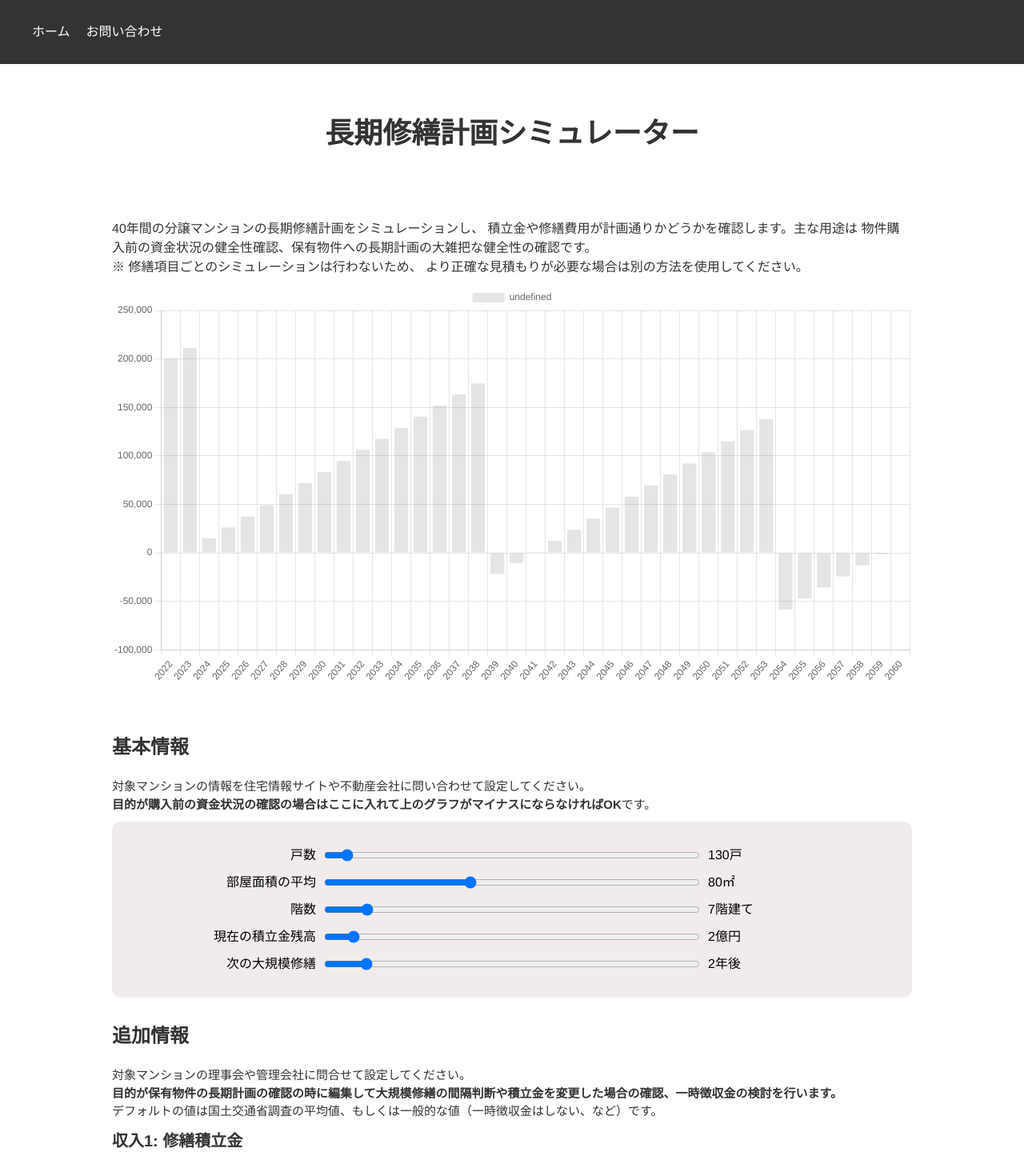
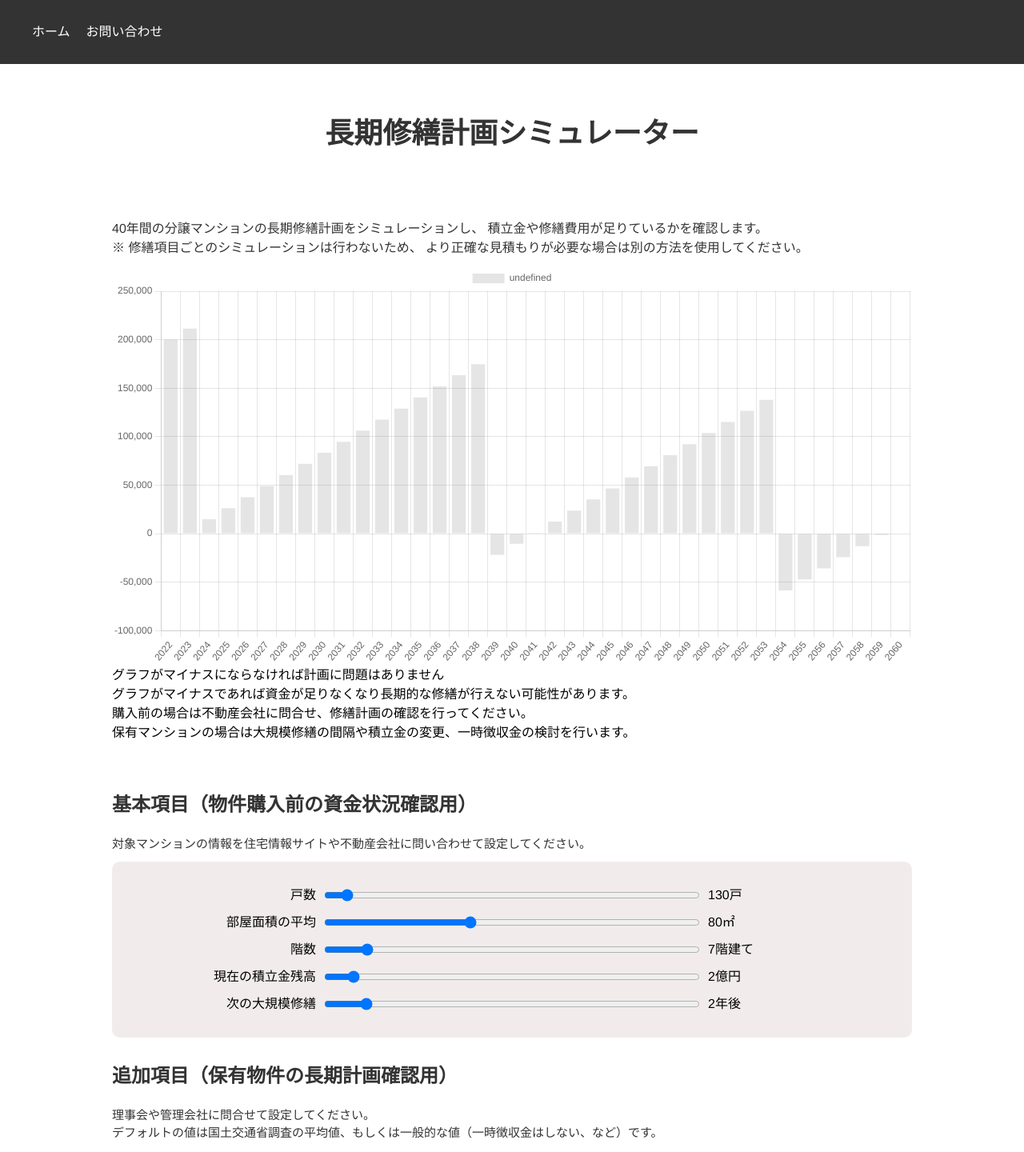
Before and after one commit to kesasaki/apartment-life-plan, a Vue app: page / in a window 1280 px wide. Shown: the top 1440 px of the page at 80% size. Built offline with nearby package versions, Linux system fonts and the light colour scheme.

Commit message:
説明の修正

```diff
--- a/src/components/ContentsHeader.vue
+++ b/src/components/ContentsHeader.vue
@@ -4,8 +4,7 @@
     </div>
     <div class="header-explain">
       <p>40年間の分譲マンションの長期修繕計画をシミュレーションし、
-        積立金や修繕費用が計画通りかどうかを確認します。主な用途は
-        物件購入前の資金状況の健全性確認、保有物件への長期計画の大雑把な健全性の確認です。
+        積立金や修繕費用が足りているかを確認します。
         </p>
         <p>※ 修繕項目ごとのシミュレーションは行わないため、
           より正確な見積もりが必要な場合は別の方法を使用してください。</p>
--- a/src/components/TotalPlan.vue
+++ b/src/components/TotalPlan.vue
@@ -2,12 +2,15 @@
   <div class="totalPlan">
     <div class="totalGraph">
       <BarChart :chartData="getYearlyCosts" :chartOptions="dat2" />
+      <p>グラフがマイナスにならなければ計画に問題はありません</p>
+      <p>グラフがマイナスであれば資金が足りなくなり長期的な修繕が行えない可能性があります。</p>
+      <p>購入前の場合は不動産会社に問合せ、修繕計画の確認を行ってください。</p>
+      <p>保有マンションの場合は大規模修繕の間隔や積立金の変更、一時徴収金の検討を行います。</p>
     </div>
 
-    <h2>基本情報</h2>
+    <h2>基本項目（物件購入前の資金状況確認用）</h2>
     <div class="sliders-explain">
       <p>対象マンションの情報を住宅情報サイトや不動産会社に問い合わせて設定してください。</p>
-      <p><strong>目的が購入前の資金状況の確認の場合はここに入れて上のグラフがマイナスにならなければOK</strong>です。</p>
     </div>
     <div class="sliders">
       <div class="slider">
@@ -41,10 +44,10 @@
       </div>
     </div>
 
-    <h2>追加情報</h2>
+    <h2>追加項目（保有物件の長期計画確認用）</h2>
     <div class="sliders-explain">
-      <p>対象マンションの理事会や管理会社に問合せて設定してください。</p>
-      <p><strong>目的が保有物件の長期計画の確認の時に編集して大規模修繕の間隔判断や積立金を変更した場合の確認、一時徴収金の検討を行います。</strong></p>
+      <p>理事会や管理会社に問合せて設定してください。</p>
+      <p></p>
       <p>デフォルトの値は国土交通省調査の平均値、もしくは一般的な値（一時徴収金はしない、など）です。</p>
     </div>
     <h3>収入1: 修繕積立金</h3>
```
